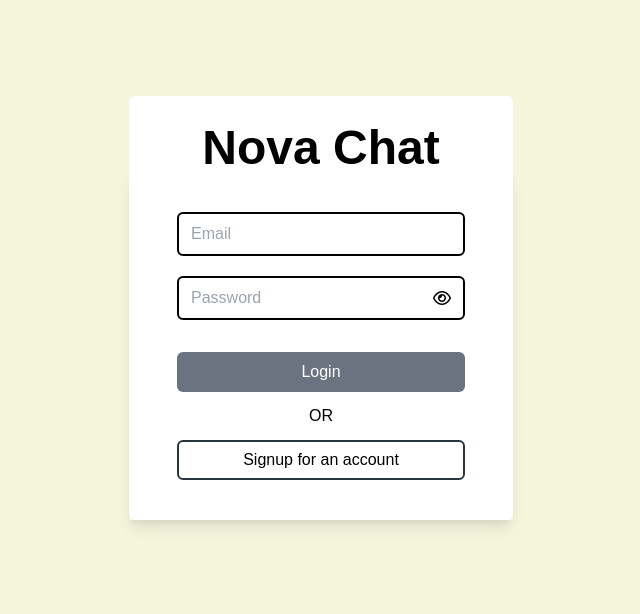
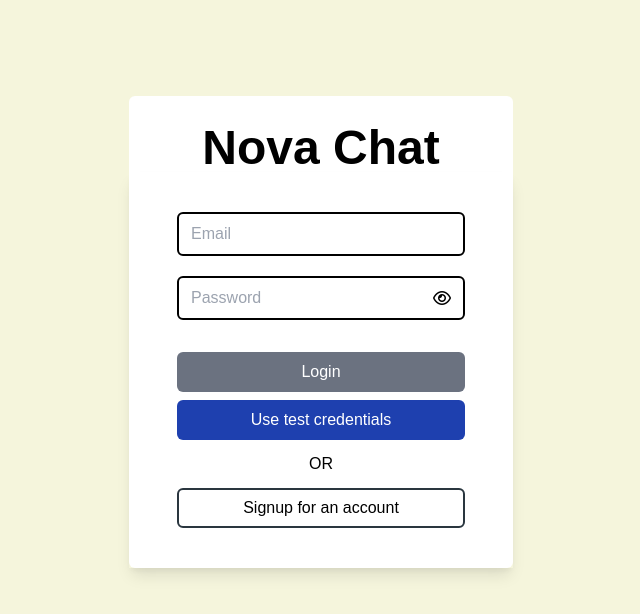
Before and after one commit to mohit-codes/Nova-chat, a React (Create React App) app: page / in a window 1280 px wide. Shown: the top 614 px of the page, without its empty margins (319-959 px from the left). Built offline with nearby package versions, Linux system fonts and the light colour scheme; no server answers.

Commit message:
feat: login as guest with testing credentials

```diff
--- a/src/pages/login.js
+++ b/src/pages/login.js
@@ -86,6 +86,15 @@ export const Login = () => {
             >
               {loading ? "Logging In..." : "Login"}
             </button>
+            <button
+              onClick={() => {
+                setEmail("test@test.com");
+                setPassword("Test@123");
+              }}
+              className="mt-2 w-72 py-2 rounded-md text-white cursor-pointer bg-blue-800"
+            >
+              {"Use test credentials"}
+            </button>
           </form>
           <p className="my-3">OR</p>
           <Link to="signup">
```
